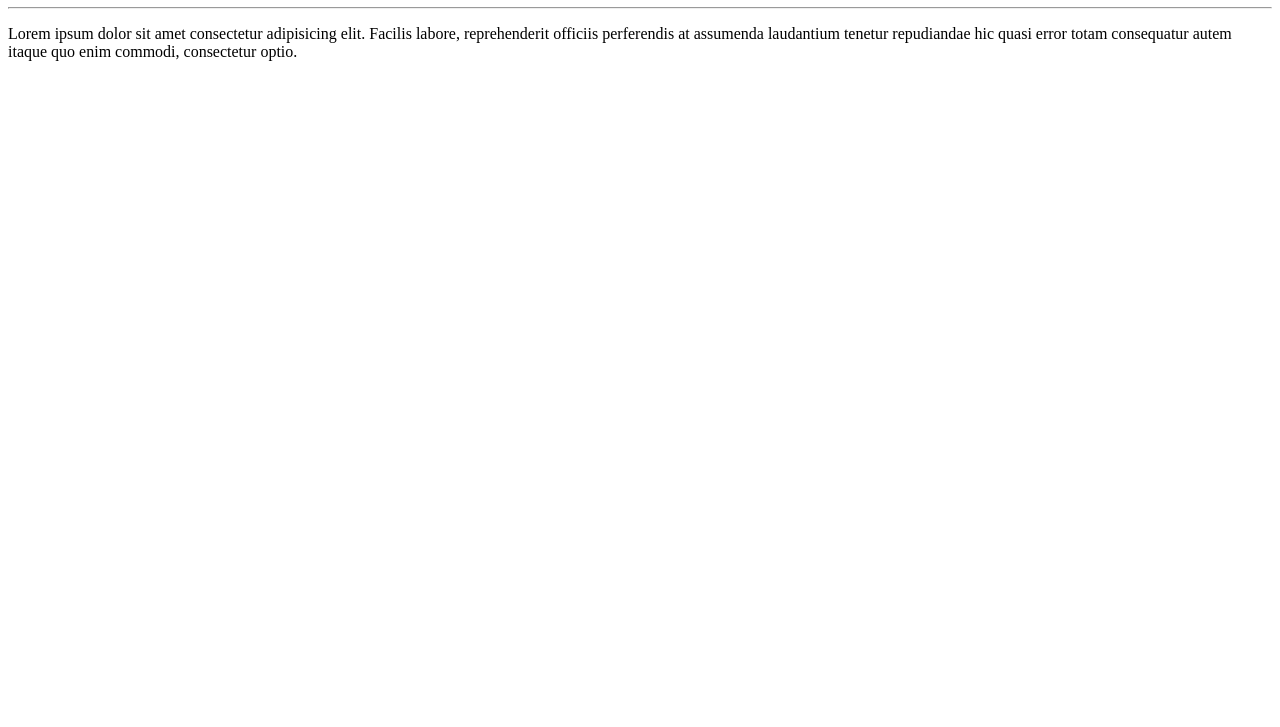
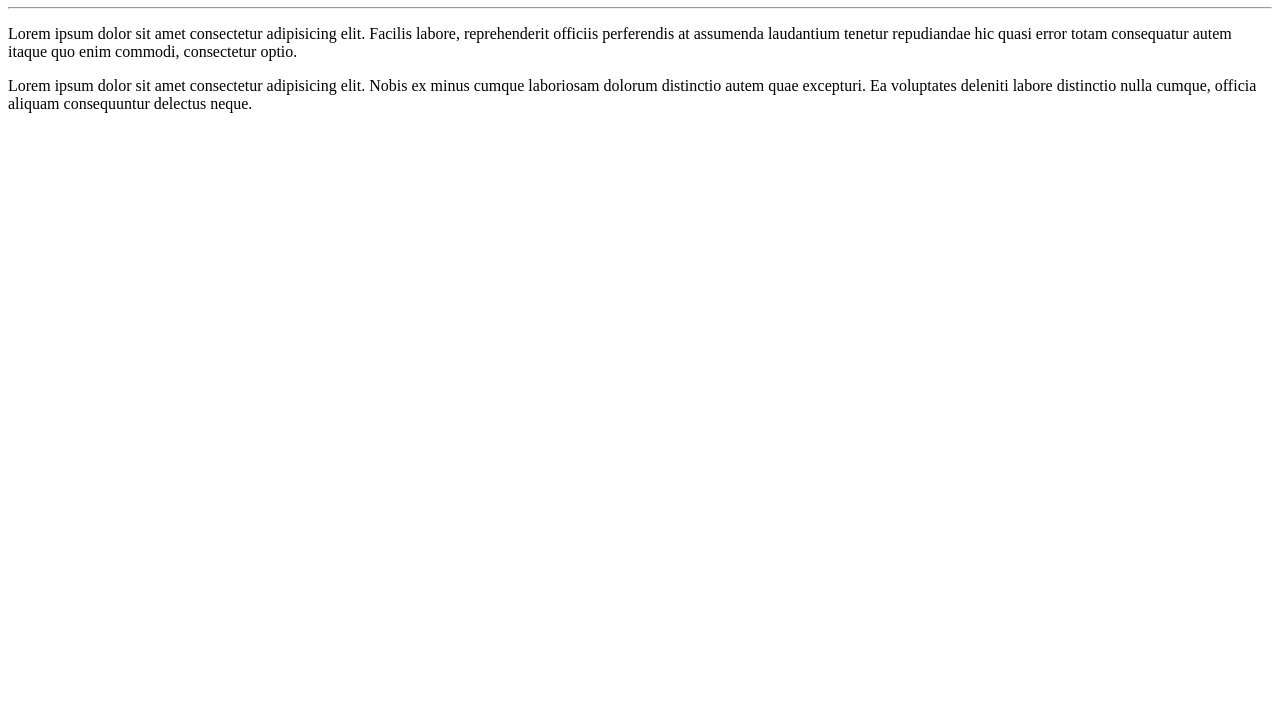
Before and after one commit to Deda-web/Ola-Mundo, a plain HTML site: page site-exemplo/index.html in a window 1280 px wide. Shown: the part 73-800 px from the top of the page. Drawn offline with Linux system fonts and the light colour scheme.

Commit message:
Update index.html

```diff
--- a/site-exemplo/index.html
+++ b/site-exemplo/index.html
@@ -10,6 +10,7 @@
     <h1>Olá, Mundo!</h1>
     <hr>
     <p>Lorem ipsum dolor sit amet consectetur adipisicing elit. Facilis labore, reprehenderit officiis perferendis at assumenda laudantium tenetur repudiandae hic quasi error totam consequatur autem itaque quo enim commodi, consectetur optio.</p>
+    <p>Lorem ipsum dolor sit amet consectetur adipisicing elit. Nobis ex minus cumque laboriosam dolorum distinctio autem quae excepturi. Ea voluptates deleniti labore distinctio nulla cumque, officia aliquam consequuntur delectus neque.</p>
 
 </body>
 </html>
```
